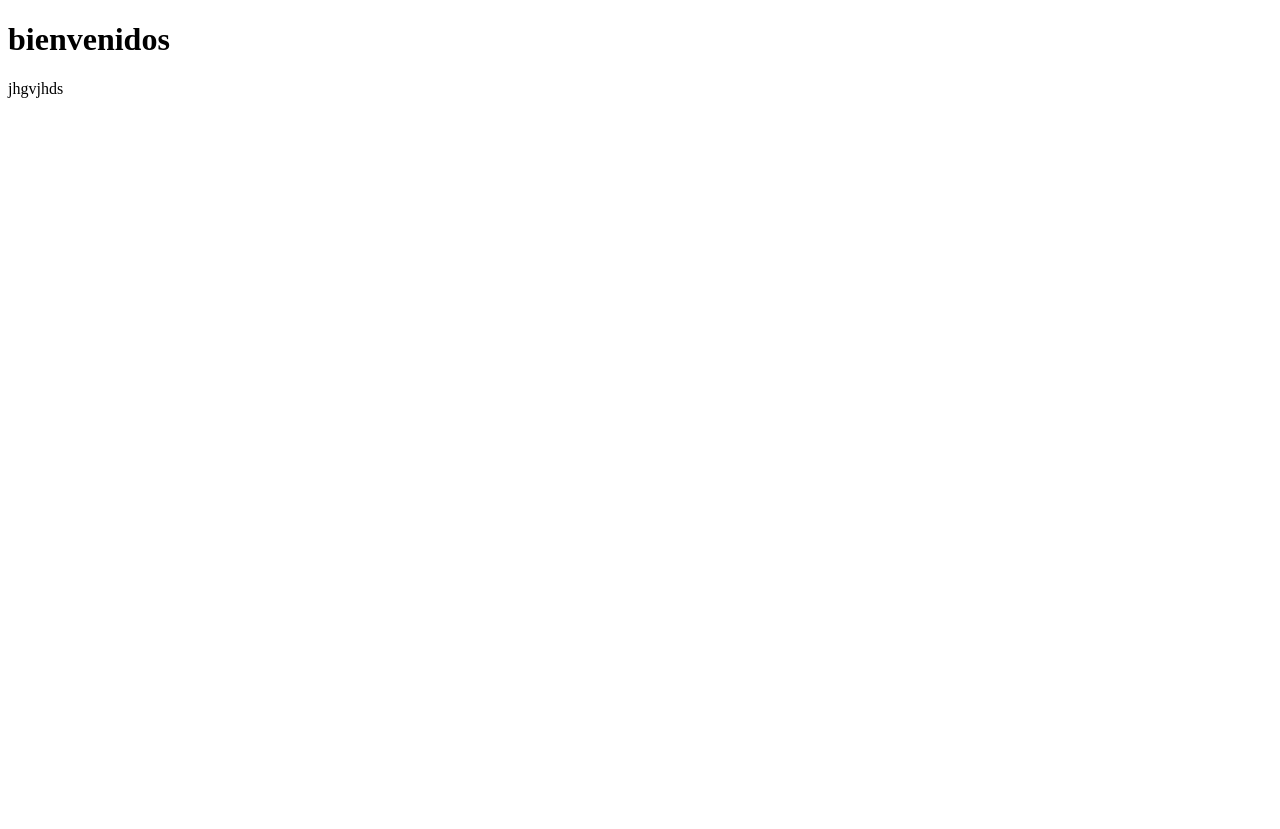
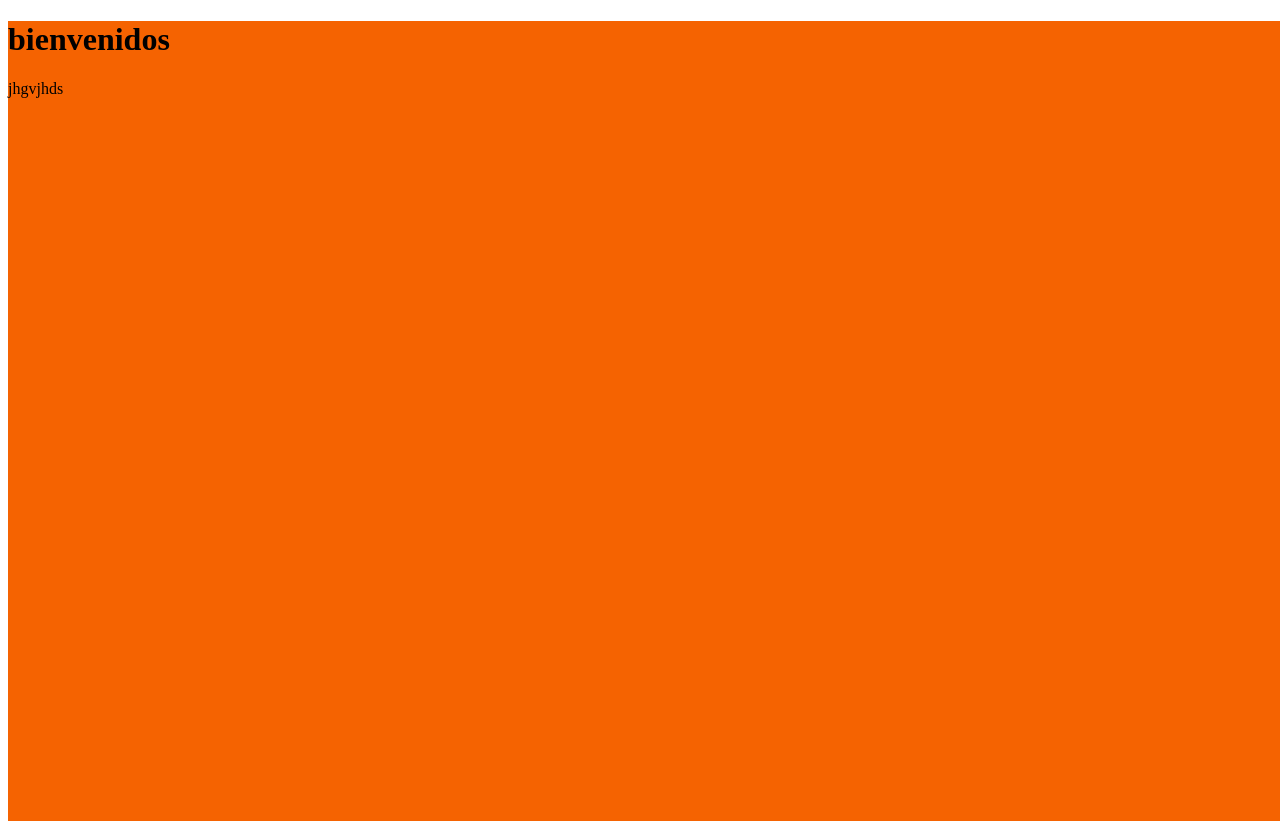
Before and after one commit to carolainseija/curso-react-sec-11, a React (Create React App) app: page /admin in a window 1280 px wide. Before the commit the page ends 800 px from the top, so only its background shows below. Built offline with nearby package versions, Linux system fonts and the light colour scheme.

Commit message:
paginas css

```diff
--- a/src/index.css
+++ b/src/index.css
@@ -6,12 +6,6 @@
 
 html {
   font-family: 'Noto Sans JP', sans-serif;
-}
-
-body {
-  margin: 0;
-  background-color: rgb(245, 99, 1);
-  /* background-color: rgba(92, 5, 5, 0.931); */
 }
 
 p {
--- a/src/pages/Admin.js
+++ b/src/pages/Admin.js
@@ -1,8 +1,8 @@
 import React from "react";
-
+import './css/pages.css'
 const Admin = () => {
     return (
-        <div>
+        <div className="admin">
             <h1>bienvenidos</h1>
             <p>jhgvjhds</p>
         </div>
--- a/src/pages/Home.js
+++ b/src/pages/Home.js
@@ -1,10 +1,11 @@
 import React, { Fragment } from 'react';
 import Header from "../components/Layout/Header";
 import Meals from '../components/Meals/Meals';
+import './css/pages.css';
 
 function Home() {
     return (
-        <div>
+        <div className='home'>
             <Header />
             <main>
                 <Meals />
--- /dev/null
+++ b/src/pages/css/pages.css
@@ -0,0 +1,11 @@
+.home {
+  margin: 0;
+  background-color: rgb(245, 99, 1);
+}
+.admin {
+  width: 100vw;
+  height: 100vh;
+  margin: 0;
+  padding: 0;
+  background-color: rgb(245, 99, 1);
+}
```
Also changed, not shown: 1 other file (tests, documents, lock files or other folders).
